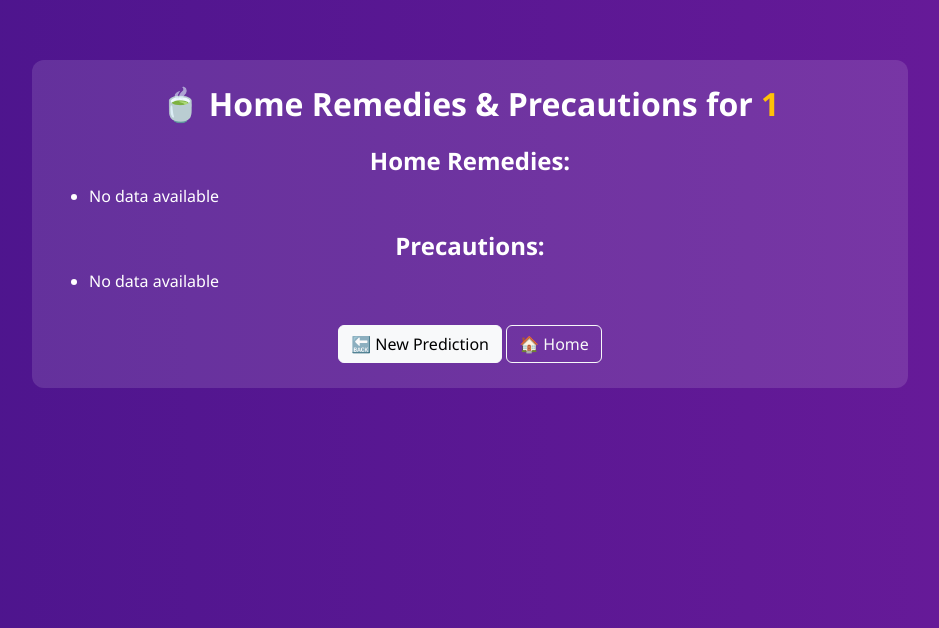
After one commit to Dilip290703/ai-disease-predictor, a Flask app: page /remedies/1 in a window 1280 px wide. The commit adds this page. Shown: the top 628 px of the page, without its empty margins (170-1109 px from the left). Run offline with Flask 3, Linux system fonts and the light colour scheme; parts of the project's set-up code (start-up, migrations or seed data) failed here and were passed over.

Commit message:
Add remedies page and update doctor recommendation template with navigation

```diff
--- a/app.py
+++ b/app.py
@@ -191,6 +191,23 @@ def admin_panel():
 
     return render_template("admin.html", users=users, predictions=predictions)
 
+@app.route('/remedies/<disease>')
+def remedies_page(disease):
+    disease_key = disease.strip().lower()
+    info = DISEASE_INFO.get(disease_key, {
+        "doctor": "General Physician",
+        "remedies": ["No data available"],
+        "precautions": ["No data available"]
+    })
+
+    return render_template(
+        "remedies.html",
+        disease=disease,
+        remedies=info.get("remedies", []),
+        precautions=info.get("precautions", [])
+    )
+
+
 @app.route('/logout')
 def logout():
     session.pop('user', None)
--- /dev/null
+++ b/templates/remedies.html
@@ -0,0 +1,47 @@
+<!DOCTYPE html>
+<html lang="en">
+<head>
+  <meta charset="UTF-8">
+  <title>Home Remedies & Precautions - MedPredict AI</title>
+  <link href="https://cdn.jsdelivr.net/npm/bootstrap@5.3.0/dist/css/bootstrap.min.css" rel="stylesheet">
+  <style>
+    body {
+      background: linear-gradient(to right, #4a148c, #6a1b9a);
+      color: white;
+      font-family: 'Segoe UI', sans-serif;
+    }
+    .container { margin-top: 60px; max-width: 900px; }
+    .info-box {
+      background: rgba(255, 255, 255, 0.12);
+      border-radius: 12px;
+      padding: 25px;
+    }
+    h2, h4 { font-weight: bold; }
+    ul { text-align: left; }
+  </style>
+</head>
+<body>
+  <div class="container">
+    <div class="info-box text-center">
+      <h2>🍵 Home Remedies & Precautions for <span class="text-warning">{{ disease }}</span></h2>
+
+      <h4 class="mt-4">Home Remedies:</h4>
+      <ul>
+        {% for remedy in remedies %}
+          <li>{{ remedy }}</li>
+        {% endfor %}
+      </ul>
+
+      <h4 class="mt-4">Precautions:</h4>
+      <ul>
+        {% for precaution in precautions %}
+          <li>{{ precaution }}</li>
+        {% endfor %}
+      </ul>
+
+      <a href="/predict" class="btn btn-light mt-3">🔙 New Prediction</a>
+      <a href="/" class="btn btn-outline-light mt-3">🏠 Home</a>
+    </div>
+  </div>
+</body>
+</html>
```
Also changed, not shown: templates/doctor.html (+5 -12 lines), templates/result.html (+0 -13 lines).
